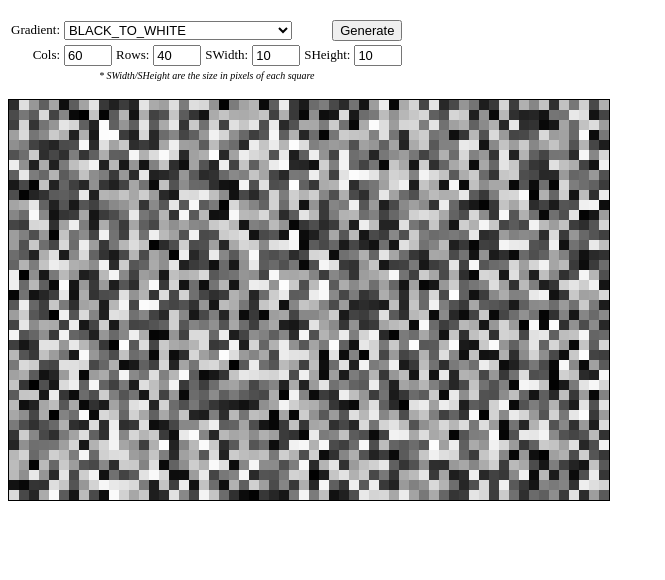
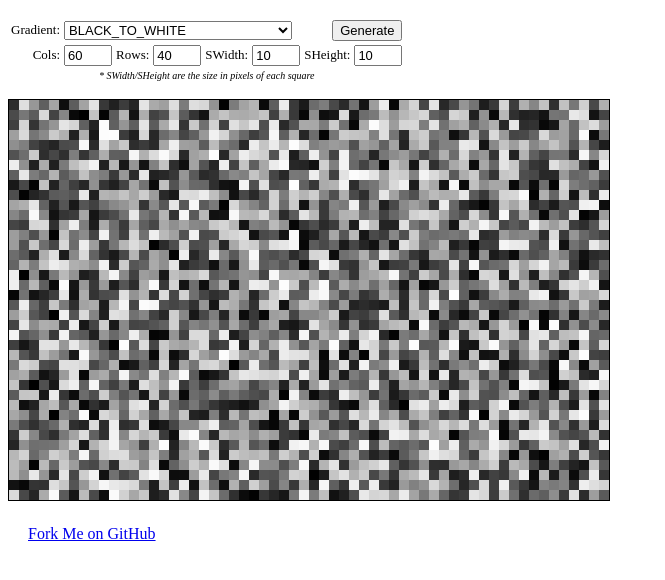
Before and after one commit to aebruno/heat-grid, a plain HTML site: page heat-grid-example.html in a window 1280 px wide. Shown: the part 50-630 px from the top of the page, without its empty margins (0-665 px from the left). Drawn offline with nearby package versions, Linux system fonts and the light colour scheme.

Commit message:
Added link to github

```diff
--- a/heat-grid-example.html
+++ b/heat-grid-example.html
@@ -80,5 +80,8 @@
     <div>
         <canvas id="grid"></canvas>
     </div>
+    <div style="margin: 20px">
+        <a href="https://github.com/aebruno/heat-grid">Fork Me on GitHub</a>
+    </div>
   </body>
 </html>
```
